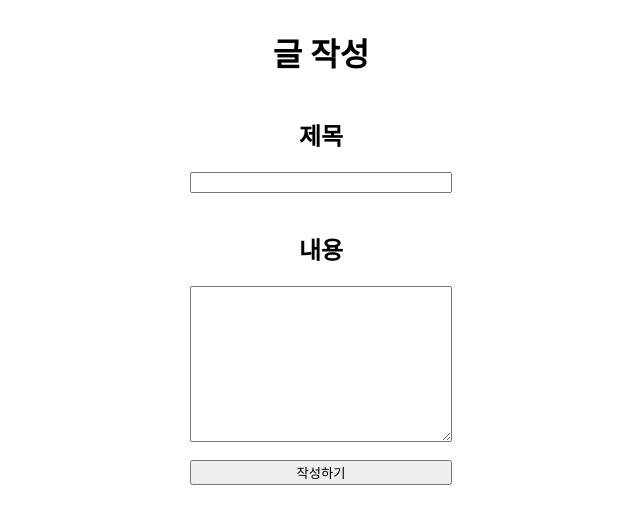
After one commit to livemehere/Django-study, a Django app: page /newpost/ in a window 1280 px wide. The commit adds this page. Shown: the top 524 px of the page, without its empty margins (319-959 px from the left). Run offline with Django 3.2, Linux system fonts and the light colour scheme.

Commit message:
새 게시글작성 + 미리보기 단어갯수줄이기 + 끝!

```diff
--- a/myproject/blogApp/models.py
+++ b/myproject/blogApp/models.py
@@ -12,3 +12,6 @@ class Blog(models.Model):
 
     def __str__(self):
         return self.title
+
+    def shortcut(self):
+        return self.body[:50]
--- /dev/null
+++ b/myproject/blogApp/templates/newpost.html
@@ -0,0 +1,34 @@
+<!DOCTYPE html>
+<html lang="en">
+<head>
+    <meta charset="UTF-8">
+    <meta http-equiv="X-UA-Compatible" content="IE=edge">
+    <meta name="viewport" content="width=device-width, initial-scale=1.0">
+    <title>Document</title>
+    <style>
+       body{
+            display: flex;
+            flex-direction: column;
+            align-items: center;
+        }
+        h1,h2,h3,h4,h5,h6{
+            text-align: center;
+        }
+        form{
+            display: flex;
+            flex-direction: column;
+        }
+    </style>
+</head>
+<body>
+    <h1>글 작성</h1>
+    <form action="{% url 'createnew' %}" method="POST">
+        {% csrf_token %}
+        <h2>제목</h2>
+        <input type="text" name="title" required><br>
+        <h2>내용</h2>
+        <textarea name="body" id="" cols="30" rows="10" required></textarea><br>
+        <input type="submit" value="작성하기">
+    </form>
+</body>
+</html>
--- a/myproject/blogApp/views.py
+++ b/myproject/blogApp/views.py
@@ -1,5 +1,6 @@
-from django.shortcuts import render, get_object_or_404
+from django.shortcuts import redirect, render, get_object_or_404
 from .models import Blog
+from django.utils import timezone
 
 # Create your views here.
 
@@ -15,3 +16,19 @@ def blogdetail(request, blog_id):
     post = get_object_or_404(Blog, pk=blog_id)
     print(post)
     return render(request, "blogdetail.html", {"post": post})
+
+
+def createnew(request):
+    if request.method == "POST":
+        post = Blog()
+        post.title = request.POST["title"]
+        post.body = request.POST["body"]
+        post.write_date = timezone.localtime()
+        post.modify_date = timezone.localtime()
+        post.save()
+
+        return redirect("/blogdetail/" + str(post.id))
+
+
+def newpost(request):
+    return render(request, "newpost.html")
--- a/myproject/myproject/urls.py
+++ b/myproject/myproject/urls.py
@@ -26,4 +26,6 @@ urlpatterns = [
     path("result/", wordcount.views.result, name="result"),
     path("blog/", blogApp.views.bloghome, name="bloghome"),
     path("blogdetail/<int:blog_id>", blogApp.views.blogdetail, name="blogdetail"),
+    path("createnew/", blogApp.views.createnew, name="createnew"),
+    path("newpost/", blogApp.views.newpost, name="newpost"),
 ]
```
Also changed, not shown: myproject/blogApp/templates/bloghome.html (+18 -1 lines), README.md, myproject/blogApp/migrations/0003_auto_20210806_1332.py (added), myproject/blogApp/migrations/0004_auto_20210806_1335.py (added).
